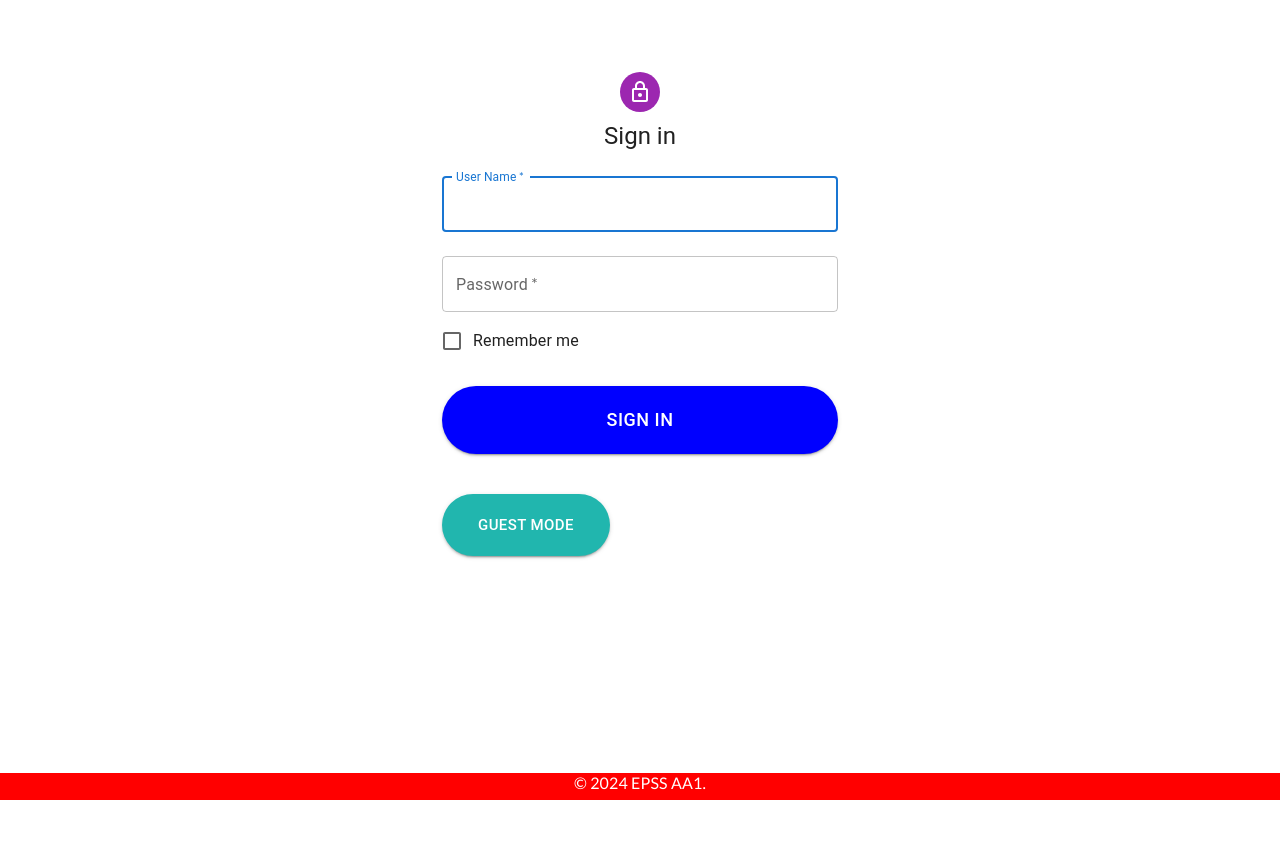
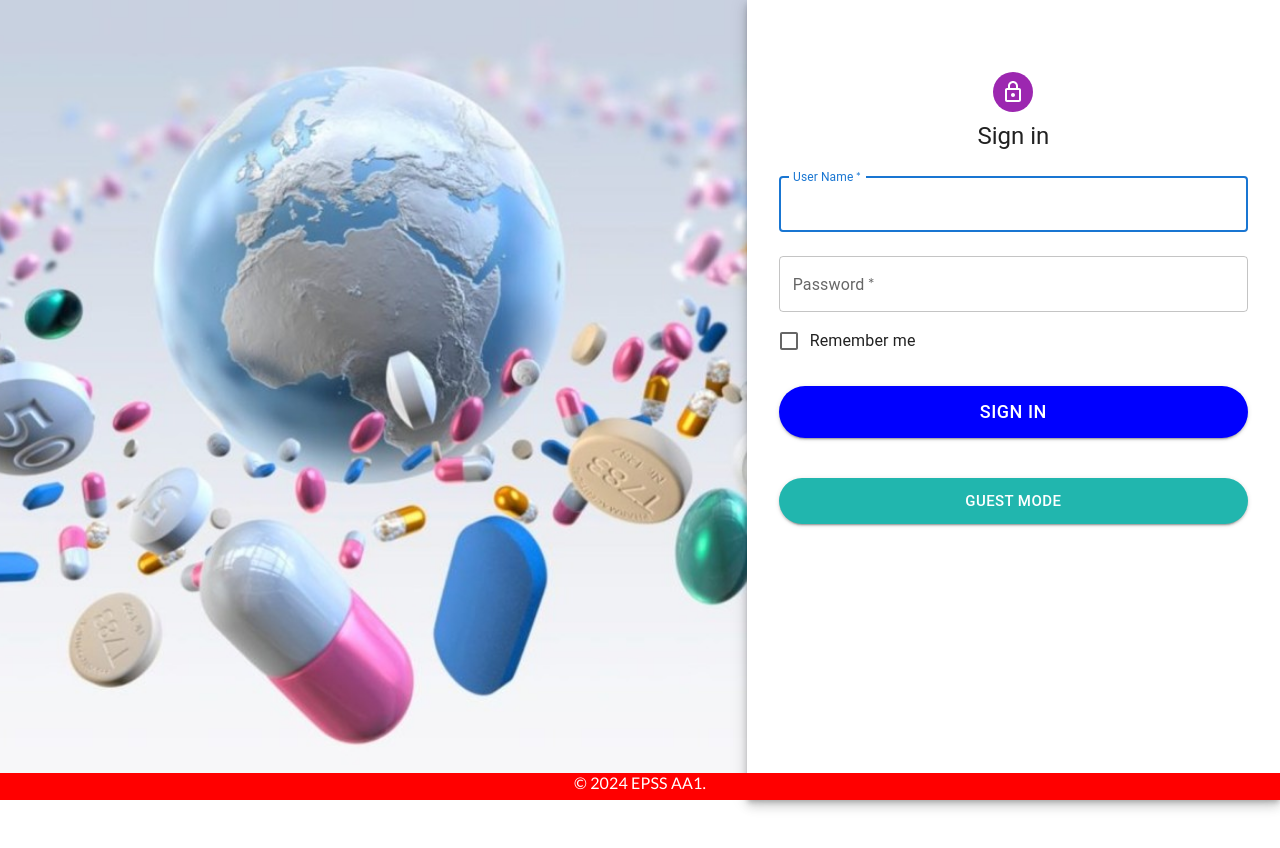
Before and after one commit to danimangggg/ECPIS, a React (Create React App) app in the folder clients/: page / in a window 1280 px wide. Shown: the top 848 px of the page. Before the commit the page ends 800 px from the top, so only its background shows below. Built offline with nearby package versions, Linux system fonts and the light colour scheme.

Commit message:
login page

```diff
--- a/clients/src/components/UserAccount/sign-in.js
+++ b/clients/src/components/UserAccount/sign-in.js
@@ -1,4 +1,9 @@
-
+import React, { useState } from 'react';
+import axios from 'axios';
+import { useNavigate } from 'react-router-dom';
+import { ToastContainer, toast } from 'react-toastify';
+import 'react-toastify/dist/ReactToastify.css';
+import { createTheme, ThemeProvider } from '@mui/material/styles';
 import Avatar from '@mui/material/Avatar';
 import Button from '@mui/material/Button';
 import CssBaseline from '@mui/material/CssBaseline';
@@ -9,47 +14,40 @@
 import LockOutlinedIcon from '@mui/icons-material/LockOutlined';
 import Typography from '@mui/material/Typography';
 import Container from '@mui/material/Container';
-import { createTheme, ThemeProvider } from '@mui/material/styles';
-import React, { useState } from 'react';
-import axios from 'axios';
-import { useNavigate } from 'react-router-dom';
-import { ToastContainer, toast } from 'react-toastify';
-import 'react-toastify/dist/ReactToastify.css';
-
+import Grid from '@mui/material/Grid';
+import Paper from '@mui/material/Paper';
 
 const defaultTheme = createTheme();
 
 export default function SignIn() {
-
   const [user_name, setuserName] = useState('');
   const [password, setPassword] = useState('');
   const navigate = useNavigate();
 
-  const formValidation = () =>{
-
-    let isvalid = true
-    if(!user_name){
-      toast.warn("user name is required")
-      isvalid = false
+  const formValidation = () => {
+    let isvalid = true;
+    if (!user_name) {
+      toast.warn("user name is required");
+      isvalid = false;
     }
-    if(!password){
-      toast.warn("password is required")
-      isvalid = false
+    if (!password) {
+      toast.warn("password is required");
+      isvalid = false;
     }
-    return isvalid
-  }
+    return isvalid;
+  };
 
   const handleSubmit = async (e) => {
     e.preventDefault();
     const api_url = process.env.REACT_APP_API_URL;
     try {
-      if(formValidation()){
+      if (formValidation()) {
         const response = await axios.post(`${api_url}/api/login`, { user_name, password });
         const { token } = response.data;
 
         // Save the token in localStorage (or cookie)
         localStorage.setItem('token', token);
-      localStorage.setItem("FullName", response.data.FullName)
+        localStorage.setItem("FullName", response.data.FullName);
 
         // Redirect to a protected route
         navigate('/viewContract');
@@ -59,23 +57,40 @@
     }
   };
 
-    const guest = () =>{
-      localStorage.setItem("FullName" , 'Guest')
-      localStorage.setItem('token', 'guest')
-      navigate('/viewContract')
-    }
+  const guest = () => {
+    localStorage.setItem("FullName", 'Guest');
+    localStorage.setItem('token', 'guest');
+    navigate('/viewContract');
+  };
 
   return (
-      <Container component="main" maxWidth="xs">
+    <ThemeProvider theme={defaultTheme}>
+      <Grid container component="main" sx={{ height: '100vh' }}>
         <CssBaseline />
+        <Grid
+          item
+          xs={false}
+          sm={4}
+          md={7}
+          sx={{
+            backgroundImage: 'url(/pharmaceuticals.jpg)', // Reference to the image in the public folder
+            backgroundRepeat: 'no-repeat',
+            backgroundColor: (t) =>
+              t.palette.mode === 'light' ? t.palette.grey[50] : t.palette.grey[900],
+            backgroundSize: 'cover',
+            backgroundPosition: 'center',
+          }}
+        />
+        <Grid item xs={12} sm={8} md={5} component={Paper} elevation={6} square>
           <Box
             sx={{
-            marginTop: 8,
+              my: 8,
+              mx: 4,
               display: 'flex',
               flexDirection: 'column',
               alignItems: 'center',
-          }}>
-
+            }}
+          >
             <Avatar sx={{ m: 1, bgcolor: 'secondary.main' }}>
               <LockOutlinedIcon />
             </Avatar>
@@ -112,36 +127,38 @@
               />
               <Button
                 type="submit"
+                fullWidth
+                variant="contained"
+                sx={{ mt: 3, mb: 2 }}
                 style={{
                   borderRadius: 35,
                   backgroundColor: "blue",
-                padding: "18px 36px",
+                  padding: "10px 20px",
                   fontSize: "18px"
                 }}
-              fullWidth
-              variant="contained"
-              sx={{ mt: 3, mb: 2 }}
               >
                 Sign In
               </Button>
               <Button
-              type="submit"
+                type="button"
+                fullWidth
+                variant="contained"
+                sx={{ mt: 3, mb: 2 }}
+                onClick={guest}
                 style={{
                   borderRadius: 35,
                   backgroundColor: "#21b6ae",
-                padding: "18px 36px",
-                fontSize: "15px",
-
+                  padding: "10px 20px",
+                  fontSize: "15px"
                 }}
-              variant="contained"
-              sx={{ mt: 3, mb: 2 }}
-              onClick={guest}
               >
                 Guest mode
               </Button>
               <ToastContainer />
             </Box>
           </Box>
-      </Container>
+        </Grid>
+      </Grid>
+    </ThemeProvider>
   );
 }
```
Also changed, not shown: clients/public/pharmaceuticals.jpg (added). Lines whose indentation alone changed are shown as unchanged.
